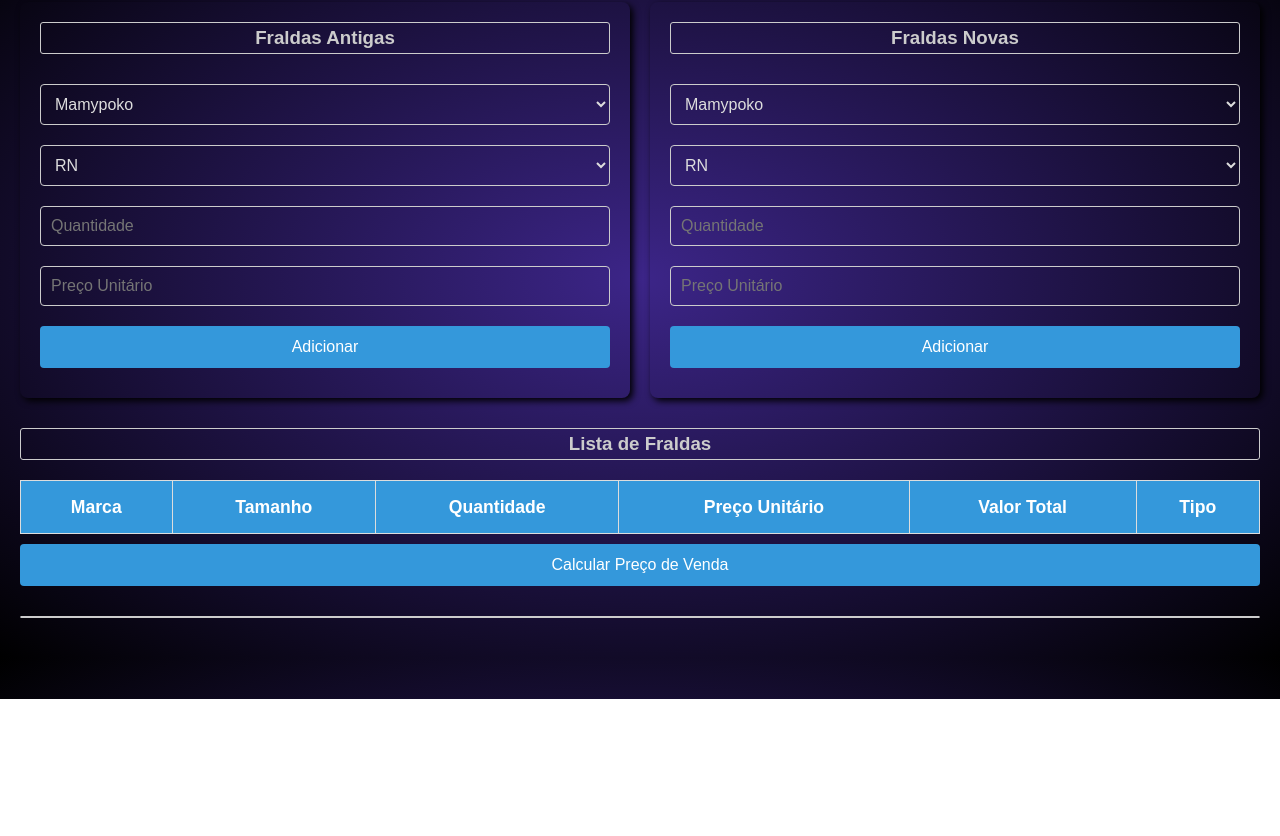
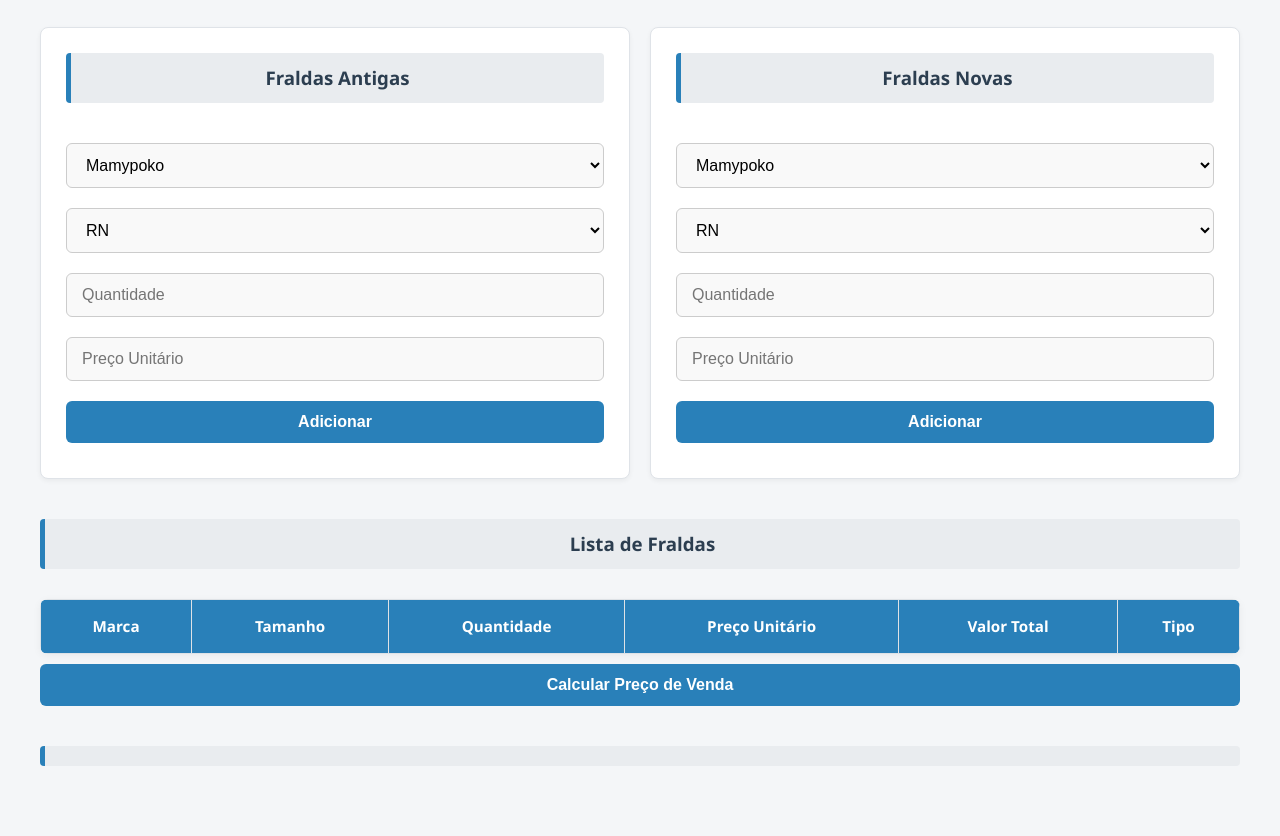
Before and after one commit to lednew2004/Adjust_of_price, a website: page frontend/index.html in a window 1280 px wide. Shown: the part 101-937 px from the top of the page. Before the commit the page ends 800 px from the top, so only its background shows below. Drawn offline with Linux system fonts and the light colour scheme.

Commit message:
atualizar 2.0

```diff
--- a/frontend/index.html
+++ b/frontend/index.html
@@ -7,7 +7,7 @@
     <link rel="stylesheet" href="style.css">
 </head>
 <body>
-    <h2>Cadastro de Fraldas</h2>
+    <h2>Ajuste de preços</h2>
 
     <div class="container">
         <!-- Coluna de Fraldas Antigas -->
@@ -19,6 +19,21 @@
                 <option value="Babysec">Babysec</option>
                 <option value="Pampers">Pampers</option>
                 <option value="Piquitucho">Piquitucho</option>
+                <option value="Huggies">Huggies</option>
+                <option value="Hipópo">Hipópo</option>
+                <option value="Personal">Personal</option>
+                <option value="Capricho">Capricho</option>
+                <option value="Plenty">Plenty</option>
+                <option value="Liffre">Liffre</option>
+                <option value="Tena Pants">Tena Pants</option>
+                <option value="Plenitud">Plenitud</option>
+                <option value="Plenitud">Plenitud</option>
+                <option value="MasterFral">MasterFral</option>
+                <option value="Bigfral">Bigfral</option>
+                <option value="Natural Master">Natural Master</option>
+                <option value="Confort Master">Confort Master</option>
+                <option value="Sansaty">Sansaty</option>
+                <option value="Geria Max">Geria Max</option>
             </select>
             <select id="tamanhoAntiga">
                 <option value="RN">RN</option>
@@ -42,6 +57,21 @@
                 <option value="Babysec">Babysec</option>
                 <option value="Pampers">Pampers</option>
                 <option value="Piquitucho">Piquitucho</option>
+                <option value="Huggies">Huggies</option>
+                <option value="Hipópo">Hipópo</option>
+                <option value="Personal">Personal</option>
+                <option value="Capricho">Capricho</option>
+                <option value="Plenty">Plenty</option>
+                <option value="Liffre">Liffre</option>
+                <option value="Tena Pants">Tena Pants</option>
+                <option value="Plenitud">Plenitud</option>
+                <option value="Plenitud">Plenitud</option>
+                <option value="MasterFral">MasterFral</option>
+                <option value="Bigfral">Bigfral</option>
+                <option value="Natural Master">Natural Master</option>
+                <option value="Confort Master">Confort Master</option>
+                <option value="Sansaty">Sansaty</option>
+                <option value="Geria Max">Geria Max</option>
             </select>
             <select id="tamanhoNova">
                 <option value="RN">RN</option>
--- a/frontend/style.css
+++ b/frontend/style.css
@@ -1,4 +1,4 @@
-/* Estilo Geral */
+/* Reset & Base */
 * {
     margin: 0;
     padding: 0;
@@ -6,124 +6,119 @@
 }
 
 body {
-    font-family: 'Arial', sans-serif;
-    color: #333;
+    font-family: 'Segoe UI', Tahoma, Geneva, Verdana, sans-serif;
+    background-color: #f4f6f8;
+    color: #2c3e50;
     line-height: 1.6;
-    padding: 20px;
-    background: radial-gradient(#3c2588, #000);
+    padding: 40px;
 }
 
+/* Títulos */
 h2, h3 {
-    color: #ccc ;
-    margin-bottom: 20px;
-    font-weight: bold;
-    border: 1px solid #ccc;
+    color: #2c3e50;
     text-align: center;
-    border-radius: 3px;
+    font-weight: 600;
+    padding: 10px;
+    margin-bottom: 30px;
+    background-color: #e9ecef;
+    border-left: 5px solid #2980b9;
+    border-radius: 4px;
 }
 
-/* Título Principal */
-h2 {
-    text-align: center;
-    font-size: 2rem;
-    margin-bottom: 30px;
-}
-
-/* Container de Cadastro */
+/* Container Geral */
 .container {
     display: flex;
+    flex-wrap: wrap;
     justify-content: space-between;
     gap: 20px;
-    margin-bottom: 30px;
+    margin-bottom: 40px;
 }
 
 .coluna {
     flex: 1;
-    background-color: transparent;
-    padding: 20px;
+    min-width: 300px;
+    background-color: #ffffff;
+    padding: 25px;
+    border: 1px solid #dfe3e8;
     border-radius: 8px;
-    box-shadow: 3px 3px 7px #000;
+    box-shadow: 0 2px 5px rgba(0, 0, 0, 0.05);
 }
 
 /* Formulários */
-select, input[type="number"], button {
-    background-color: transparent;
-    color: #ddd;
+input[type="number"],
+select,
+button {
+    width: 100%;
+    padding: 12px 15px;
     font-size: 1rem;
-    padding: 10px;
+    border-radius: 6px;
+    border: 1px solid #ccc;
     margin: 10px 0;
-    border: 1px solid #ccc;
-    border-radius: 4px;
-    width: 100%;
-    box-sizing: border-box;
-    cursor: pointer;
-    transition: all 0.3s ease-in;
+    background-color: #f9f9f9;
+    transition: all 0.2s ease-in-out;
 }
 
-input:hover{
-
-    border: 3px solid #3c2588;
-}
-
-
-select:hover{
-    border: 3px solid #3c2588;
+input[type="number"]:hover,
+select:hover {
+    border-color: #2980b9;
+    background-color: #fff;
 }
 
 option {
-    background-color: transparent;
-    color: #000;
+    color: #2c3e50;
 }
 
+/* Botões */
 button {
-    background-color: #3498db;
+    background-color: #2980b9;
     color: white;
-    cursor: pointer;
-    transition: background-color 0.3s;
     border: none;
-    border-radius: 4px;
-    padding: 12px;
+    font-weight: bold;
 }
 
 button:hover {
-    background-color: #2980b9;
+    background-color: #1f618d;
 }
 
-/* Estilo da Tabela */
+/* Tabela */
 table {
     width: 100%;
     border-collapse: collapse;
-    margin-top: 20px;
+    margin-top: 30px;
+    background-color: #fff;
+    border-radius: 8px;
+    overflow: hidden;
+    box-shadow: 0 2px 8px rgba(0, 0, 0, 0.05);
 }
 
 th, td {
-    border: 1px solid #ddd;
-    padding: 12px;
+    border: 1px solid #dee2e6;
+    padding: 14px;
     text-align: center;
+    font-size: 0.95rem;
 }
 
 th {
-    background-color: #3498db;
-    color: white;
-    font-size: 1.1rem;
+    background-color: #2980b9;
+    color: #fff;
+    font-weight: 600;
 }
 
 td {
-    background-color: #fff;
-    font-size: 1rem;
+    background-color: #fdfdfd;
 }
 
-tbody tr:nth-child(even) {
-    background-color: #f9f9f9;
+tbody tr:nth-child(even) td {
+    background-color: #f1f3f5;
 }
 
-tbody tr:hover {
-    background-color: #ecf0f1;
+tbody tr:hover td {
+    background-color: #e9ecef;
 }
 
 /* Resultado */
 #resultado {
-    margin-top: 20px;
+    margin-top: 30px;
     font-size: 1.2rem;
     font-weight: bold;
     color: #27ae60;
```
